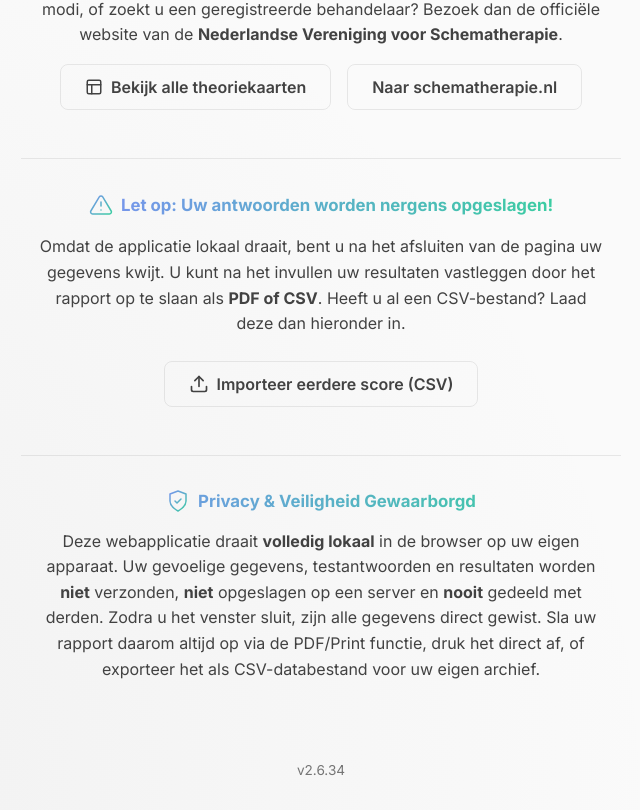
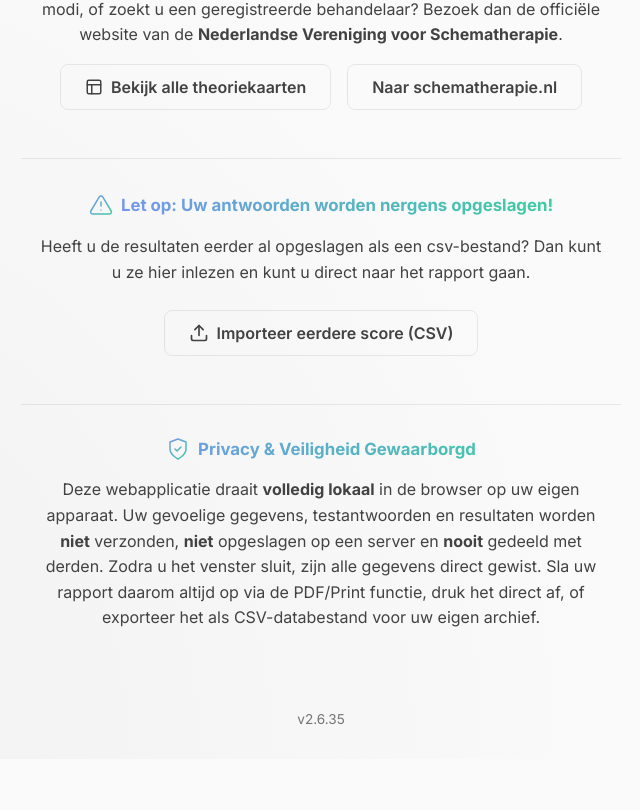
Before and after one commit to radder1972/STA, a React (Vite) app: page / in a window 1280 px wide. Shown: the part 1272-2082 px from the top of the page, without its empty margins (319-959 px from the left). After the commit the page ends 2031 px from the top, so only its background shows below. Built offline with nearby package versions, Linux system fonts and the light colour scheme.

Commit message:
Update CSV import text to remove duplicate privacy warning

```diff
--- a/package.json
+++ b/package.json
@@ -1,7 +1,7 @@
 {
   "name": "schema-therapy-app",
   "private": true,
-  "version": "2.6.34",
+  "version": "2.6.35",
   "type": "module",
   "scripts": {
     "dev": "vite",
--- a/src/App.jsx
+++ b/src/App.jsx
@@ -127,7 +127,7 @@ function App() {
 
       {currentView !== 'questionnaire' && currentView !== 'basisbehoeften' && currentView !== 'modicategorieen' && currentView !== 'kaartenoverzicht' && (
         <div style={{ textAlign: 'center', marginTop: '3rem', color: 'var(--text-muted)', fontSize: '0.85rem' }}>
-          v2.6.34
+          v2.6.35
         </div>
       )}
     </div>
--- a/src/components/Home.jsx
+++ b/src/components/Home.jsx
@@ -232,7 +232,7 @@ export default function Home({ onStart, completedTests, onViewResults, onImport,
           <AlertTriangleIcon size={24} useGradient={true} /> Let op: Uw antwoorden worden nergens opgeslagen!
         </p>
         <p style={{ color: 'var(--text-main)', fontSize: '1rem', lineHeight: '1.6', marginBottom: '1.5rem' }}>
-          Omdat de applicatie lokaal draait, bent u na het afsluiten van de pagina uw gegevens kwijt. U kunt na het invullen uw resultaten vastleggen door het rapport op te slaan als <strong>PDF of CSV</strong>. Heeft u al een CSV-bestand? Laad deze dan hieronder&nbsp;in.
+          Heeft u de resultaten eerder al opgeslagen als een csv-bestand? Dan kunt u ze hier inlezen en kunt u direct naar het rapport gaan.
         </p>
         <input
           type="file"
```
Also changed, not shown: schema-therapie-app-usb-versie.html (+2 -2 lines).
